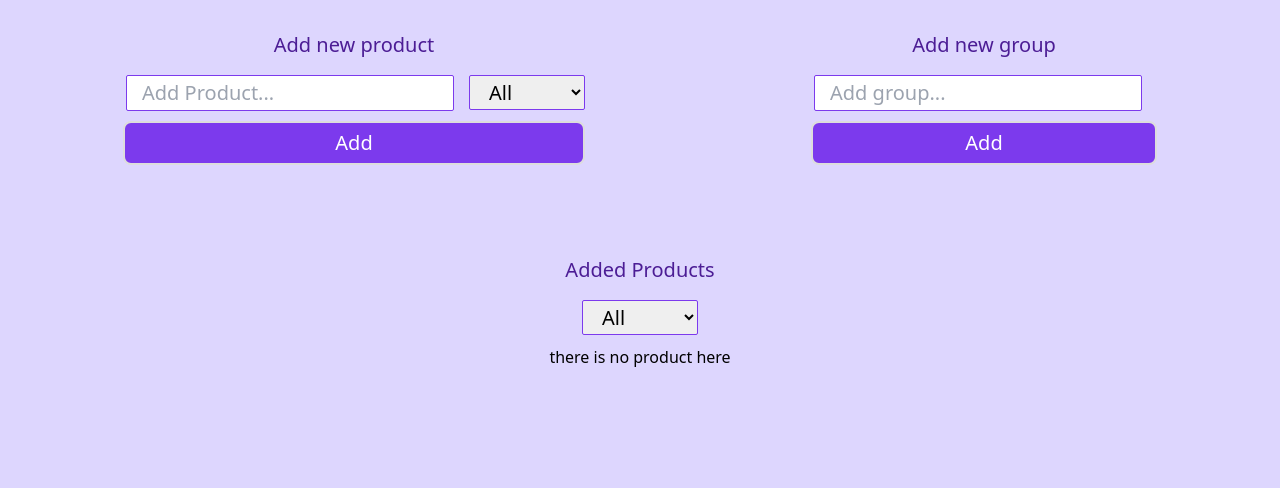
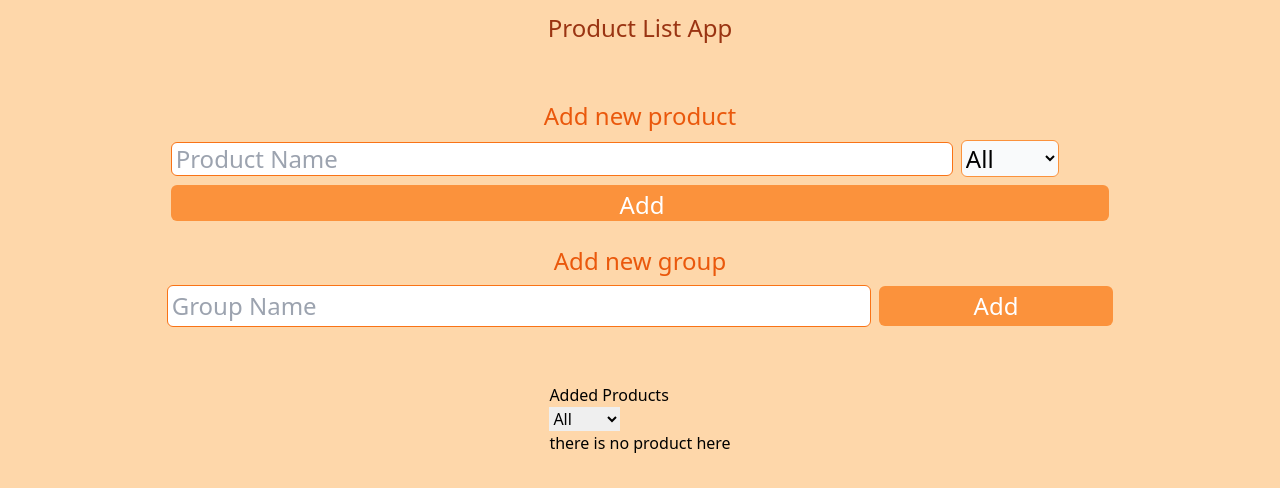
Before and after one commit to mahdi-nemati/Products-List-App, a React (Create React App) app: page / in a window 1280 px wide. Shown: the top 488 px of the page. Built offline with nearby package versions, Linux system fonts and the light colour scheme.

Commit message:
add new product component redesigning

```diff
--- a/src/App.css
+++ b/src/App.css
@@ -1,124 +1,3 @@
-html {
-  font-size: 62.5%;
+body {
+  background-color: #fed7aa;
 }
-/*  add new product section */
-.container {
-  margin-top: 3rem;
-  margin-bottom: 3rem;
-}
-.addProForm {
-  display: flex;
-  flex-direction: column;
-}
-.addProForm button,
-.addGForm button {
-  margin-top: 1rem;
-  border: 2px solid #ddd;
-  outline: none;
-  background-color: #7c3aed;
-  padding: 0.5rem 0;
-  border-radius: 8px;
-  color: #fff;
-  cursor: pointer;
-  font-size: 1.6rem;
-}
-.addProForm input,
-.addGForm input {
-  border: 1px solid #7c3aed;
-  margin-right: 1.5rem;
-  margin-left: 0.3rem;
-  padding: 0.2rem 1.5rem;
-  border-radius: 2px;
-  outline: none;
-  font-size: 1.6rem;
-}
-.addProForm input:focus,
-.addProForm select:focus,
-.addGForm input:focus,
-.showProCon select:focus {
-  border: 2px solid #7c3aed;
-}
-.addProForm select,
-.showProCon select {
-  border: 1px solid #7c3aed;
-  padding: 0.2rem 1.5rem;
-  outline: none;
-  border-radius: 2px;
-  font-size: 1.6rem;
-}
-/* Add new group section */
-.addGForm {
-  display: flex;
-  flex-direction: column;
-}
-.showProCon {
-  display: flex;
-  flex-direction: column;
-  align-items: center;
-  margin-top: 1rem;
-}
-.remain {
-  margin-top: 1rem;
-  font-size: 1.4rem;
-}
-.list li {
-  margin-bottom: 1rem;
-  display: flex;
-  flex-direction: row-reverse;
-  justify-content: space-between;
-  width: 250px;
-  font-size: 1.6rem;
-  background: #a78bfa;
-  padding: 0.7rem 1rem;
-  border-radius: 5px;
-}
-.list li span {
-  background-color: #7c3aed;
-  color: #fff;
-  font-size: 1.6rem;
-  padding: 0.3rem 1.2rem;
-  border-radius: 5px;
-}
-.title {
-  font-size: 1.8rem;
-  margin-bottom: 1.5rem;
-  display: flex;
-  justify-content: center;
-  color: #4c1d95;
-}
-body {
-  background-color: #ddd6fe;
-  padding: 0 1rem;
-}
-@media only screen and (min-width: 1024px) {
-  .allCon {
-    display: flex;
-    flex-direction: column;
-  }
-  .formsCon {
-    display: flex;
-    width: 100%;
-    align-items: center;
-    justify-content: space-around;
-    margin-bottom: 3rem;
-  }
-  .list li {
-    width: 600px;
-  }
-  .addProForm button,
-  .addGForm button,
-  .addProForm input,
-  .addGForm input,
-  .addProForm select,
-  .showProCon select,
-  .list li,
-  .list li span{
-    font-size: 2rem;
-  }
-  .title{
-    font-size: 2rem;
-  }
-  .remain{
-    font-size: 1.6rem;
-  }
-}
--- a/src/components/FilterProducts.jsx
+++ b/src/components/FilterProducts.jsx
@@ -8,7 +8,9 @@ const FilterProducts = ({ productsDetail, group }) => {
     //  console.log(lastValue)
 
     if (selectCategory === "All" || selectCategory.length === 0) {
-      setShowCatg(productsDetail.filter((p) => p.name && p.group !== "All" && p.group));
+      setShowCatg(
+        productsDetail.filter((p) => p.name && p.group !== "All" && p.group)
+      );
     } else {
       setShowCatg(
         productsDetail.filter(
@@ -21,11 +23,10 @@ const FilterProducts = ({ productsDetail, group }) => {
 
   const renderProducts = () => {
     // const lastValue = productsDetail[productsDetail.length - 1];
-    if (showCatg.length === 0)
-      return <p className="remain">there is no product here</p>;
+    if (showCatg.length === 0) return <p>there is no product here</p>;
     else {
       return (
-        <ul className="container list">
+        <ul>
           {showCatg.map((s) => (
             <li key={s.name}>
               <p>{s.name}</p>
@@ -37,9 +38,9 @@ const FilterProducts = ({ productsDetail, group }) => {
     }
   };
   return (
-    <section className="container">
-      <h2 className="title">Added Products</h2>
-      <div className="showProCon">
+    <section>
+      <h2>Added Products</h2>
+      <div>
         <select onChange={(e) => setSelectCategory(e.target.value)}>
           {group.map((g) => (
             <option key={g.title}>{g.title}</option>
--- a/src/components/NewGroup.jsx
+++ b/src/components/NewGroup.jsx
@@ -1,15 +1,28 @@
 const NewGroup = ({ submitUpdateGroup, updateGroupHandler, newGroup }) => {
   return (
-    <section>
-      <h2 className="title">Add new group</h2>
-      <form onSubmit={submitUpdateGroup} className="addGForm">
+    <section class="flex flex-col mb-6 items-center w-full md:w-11/12">
+      <h2 class="text-base text-orange-600 mb-2 sm:text-lg md:text-xl lg:text-2xl">
+        Add new group
+      </h2>
+      <form
+        onSubmit={submitUpdateGroup}
+        class=" flex justify-center items-center text-base sm:text-lg md:text-xl lg:text-2xl  w-full"
+      >
         <input
           type="text"
           onChange={updateGroupHandler}
           value={newGroup}
-          placeholder="Add group..."
+          placeholder="Group Name"
+          class="outline-none border border-orange-500 rounded-md pl-1
+          caret-orange-600  focus:border-2 sm:mr-2 w-3/5 md:p-1"
         />
-        <button type="submit">Add</button>
+        <button
+          type="submit"
+          class=" bg-orange-400 text-white rounded-md w-1/5
+          md:p-1 flex justify-center items-center"
+        >
+          Add
+        </button>
       </form>
     </section>
   );
--- a/src/components/NewProduct.jsx
+++ b/src/components/NewProduct.jsx
@@ -7,23 +7,37 @@ const NewProduct = ({
   errorHandler,
 }) => {
   return (
-    <section className="container">
-      <h3 className="title">Add new product</h3>
-      <form onSubmit={submitHandler} className="addProForm">
-        <div>
+    <section class="flex flex-col mb-6 items-center w-full md:w-11/12">
+      <h3 class="text-base text-orange-600 mb-2 sm:text-lg md:text-xl lg:text-2xl">
+        Add new product
+      </h3>
+      <form
+        onSubmit={submitHandler}
+        class="flex flex-col text-base sm:text-lg md:text-xl lg:text-2xl items-center w-full"
+      >
+        <div class="w-4/5 ">
           <input
             type="text"
             onChange={nameHandler}
             value={input}
-            placeholder="Add Product..."
+            placeholder="Product Name"
+            class="outline-none border border-orange-500 rounded-md pl-1
+            caret-orange-600  focus:border-2 w-9/12 sm:w-10/12 sm:mr-2"
           />
-          <select onChange={groupHandler}>
+          <select
+            onChange={groupHandler}
+            class="outline-none border border-orange-400 bg-gray-50 rounded-md"
+          >
             {group.map((g) => (
               <option key={g.title}>{g.title}</option>
             ))}
           </select>
         </div>
-        <button type="submit" onClick={errorHandler}>
+        <button
+          type="submit"
+          onClick={errorHandler}
+          class="mt-2 bg-orange-400 text-white w-4/5 rounded-md md:pt-1 md:pl-1 flex justify-center"
+        >
           Add
         </button>
       </form>
--- a/src/components/ProductListApp.js
+++ b/src/components/ProductListApp.js
@@ -78,8 +78,12 @@ const ProdutListApp = () => {
     }
   };
   return (
-    <section className="allCon">
-      <div className="formsCon">
+    <main class="flex flex-col items-cent items-center ">
+      <h1
+      class="mb-14 mt-3 text-lg text-orange-800 sm:text-xl md:text-2xl">
+        Product List App
+        </h1>
+      <section class="mb-8 w-full flex flex-col items-center">
         <NewProduct
           submitHandler={submitHandler}
           groupHandler={groupHandler}
@@ -92,9 +96,11 @@ const ProdutListApp = () => {
           updateGroupHandler={updateGroupHandler}
           newGroup={newGroup}
         />
-      </div>
-      <FilterProducts productsDetail={productsDetail} group={group} />
-    </section>
+      </section>
+      <section>
+        <FilterProducts productsDetail={productsDetail} group={group} />
+      </section>
+    </main>
   );
 };
 
--- a/tailwind.config.js
+++ b/tailwind.config.js
@@ -1,7 +1,12 @@
 module.exports = {
-  content: [],
+  content: [
+    "./src/components/NewProduct.jsx",
+    "./src/components/NewGroup.jsx",
+    "./src/components/FilterProducts.jsx",
+    "./src/components/ProductListApp.js",
+  ],
   theme: {
     extend: {},
   },
   plugins: [],
-}
+};
```
